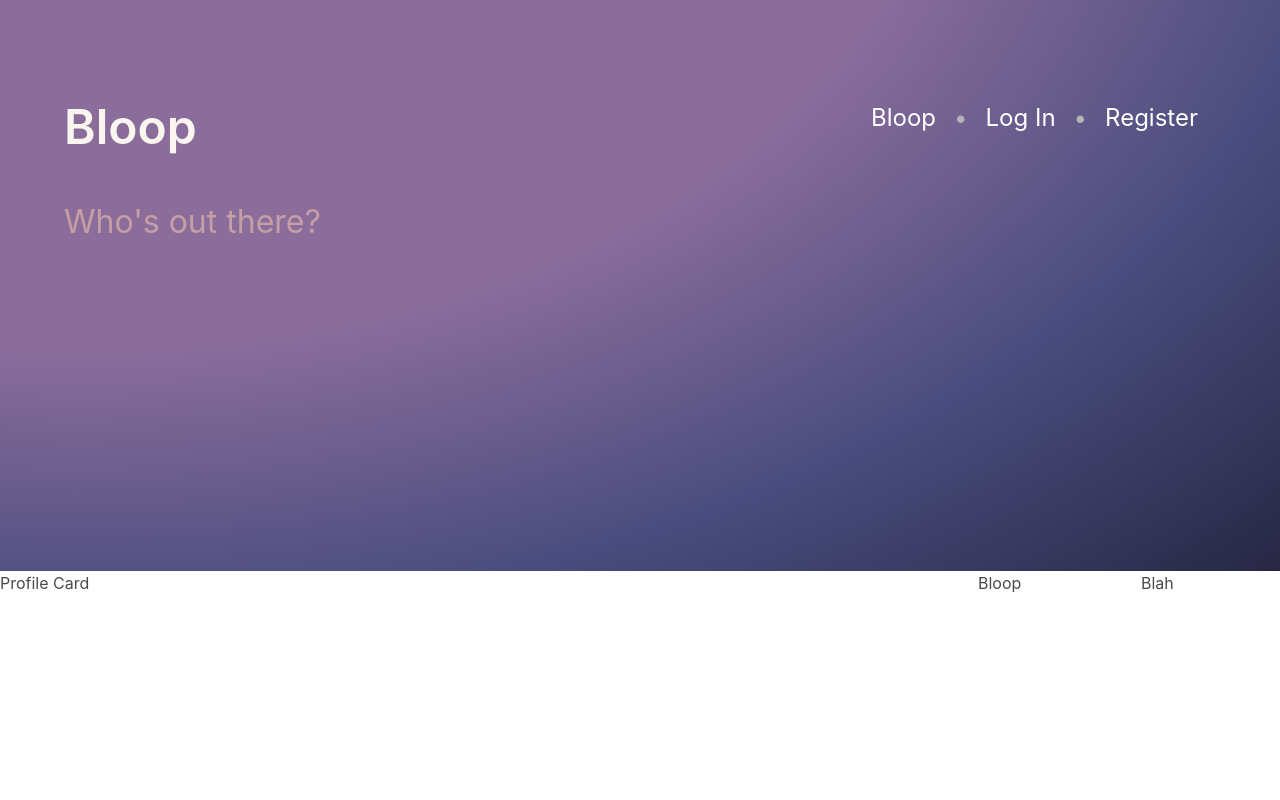
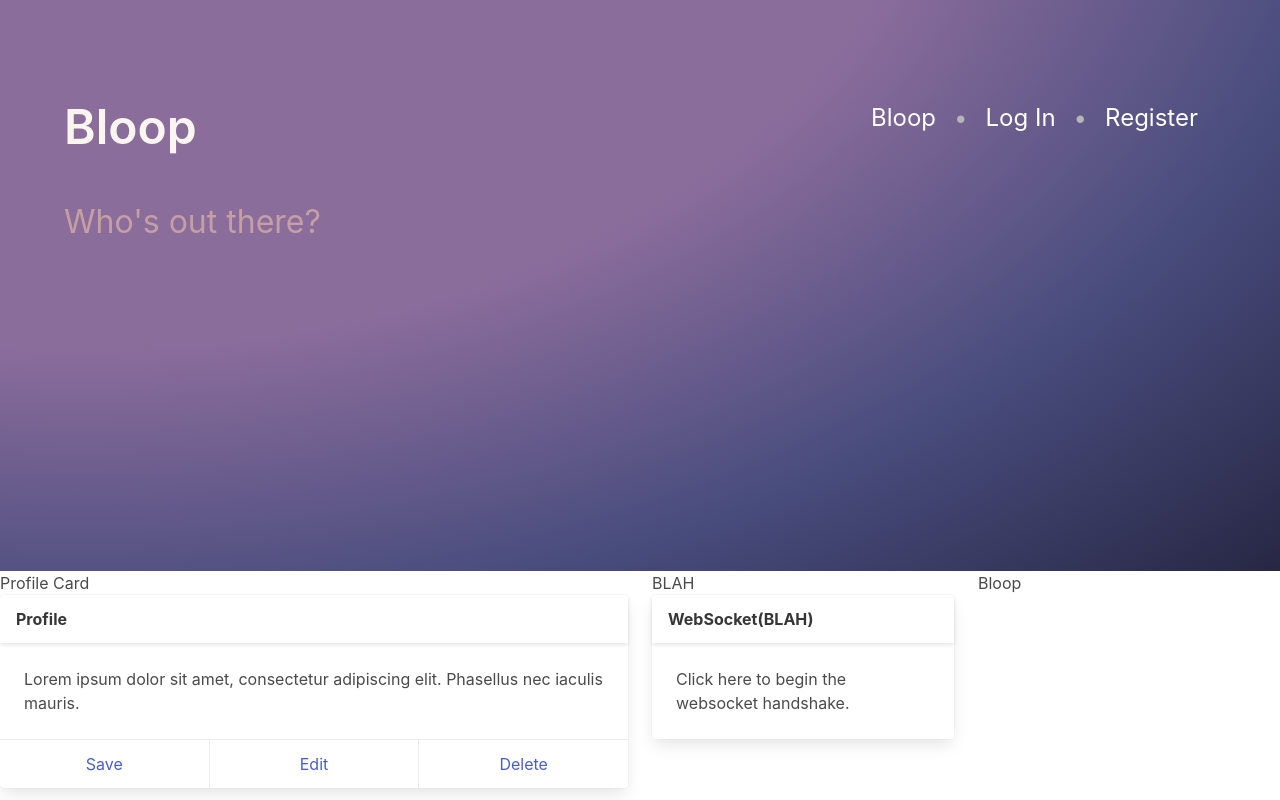
Before and after one commit to baezus/bloop2, a React (Create React App) app in the folder bloop/: page /dashboard in a window 1280 px wide. Shown: the part 229-1029 px from the top of the page. Before the commit the page ends 836 px from the top, so only its background shows below. Built offline with nearby package versions, Linux system fonts and the light colour scheme.

Commit message:
Built up the dashboard a bit more, including profile card and websocket pseudo link card.

```diff
--- a/bloop/src/components/Dashboard.js
+++ b/bloop/src/components/Dashboard.js
@@ -1,12 +1,45 @@
 import React from 'react';
+import '../styles/dashboard.scss';
 
 const Dashboard = () => {
 
   return(
     <div className="columns">
-      <div className="column is-three-quarters">Profile Card</div>
+      <div className="column is-half">Profile Card
+      <div className="card">
+      <header className="card-header">
+      <p className="card-header-title">
+        Profile
+        </p>
+      </header>
+      <div className="card-content">
+      <div className="content">
+        Lorem ipsum dolor sit amet, consectetur adipiscing elit. Phasellus nec iaculis mauris.
+      </div>
+      </div>
+        <footer className="card-footer">
+          <a href="#" className="card-footer-item">Save</a>
+          <a href="#" className="card-footer-item">Edit</a>
+          <a href="#" className="card-footer-item">Delete</a>
+        </footer>
+      </div>
+      </div>
+
+      <div className="column">BLAH
+        <div className="card">
+          <header className="card-header">
+            <p className="card-header-title">
+              WebSocket(BLAH)
+            </p>
+          </header>
+        <div className="card-content">
+          <div className="content">
+            Click here to begin the websocket handshake.
+          </div>
+        </div></div>
+      </div>
+
       <div className="column">Bloop</div>
-      <div className="column">Blah</div>
     </div>
   );
 }
--- /dev/null
+++ b/bloop/src/styles/dashboard.scss
@@ -0,0 +1,3 @@
+@charset "utf-8";
+@import "./variables.scss";
+@import "./bloop.scss";
```
Also changed, not shown: 1 other file (tests, documents, lock files or other folders).
